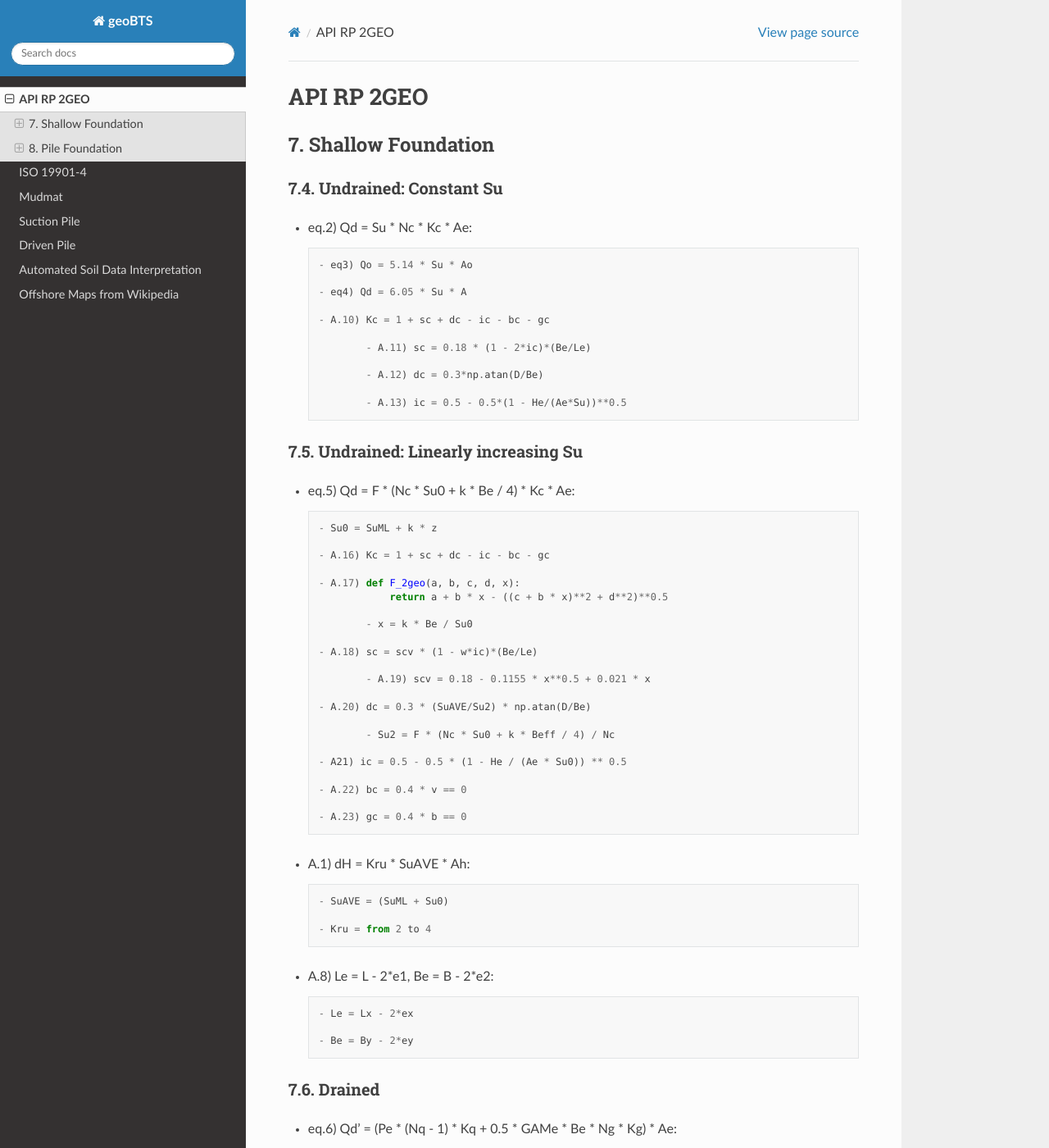
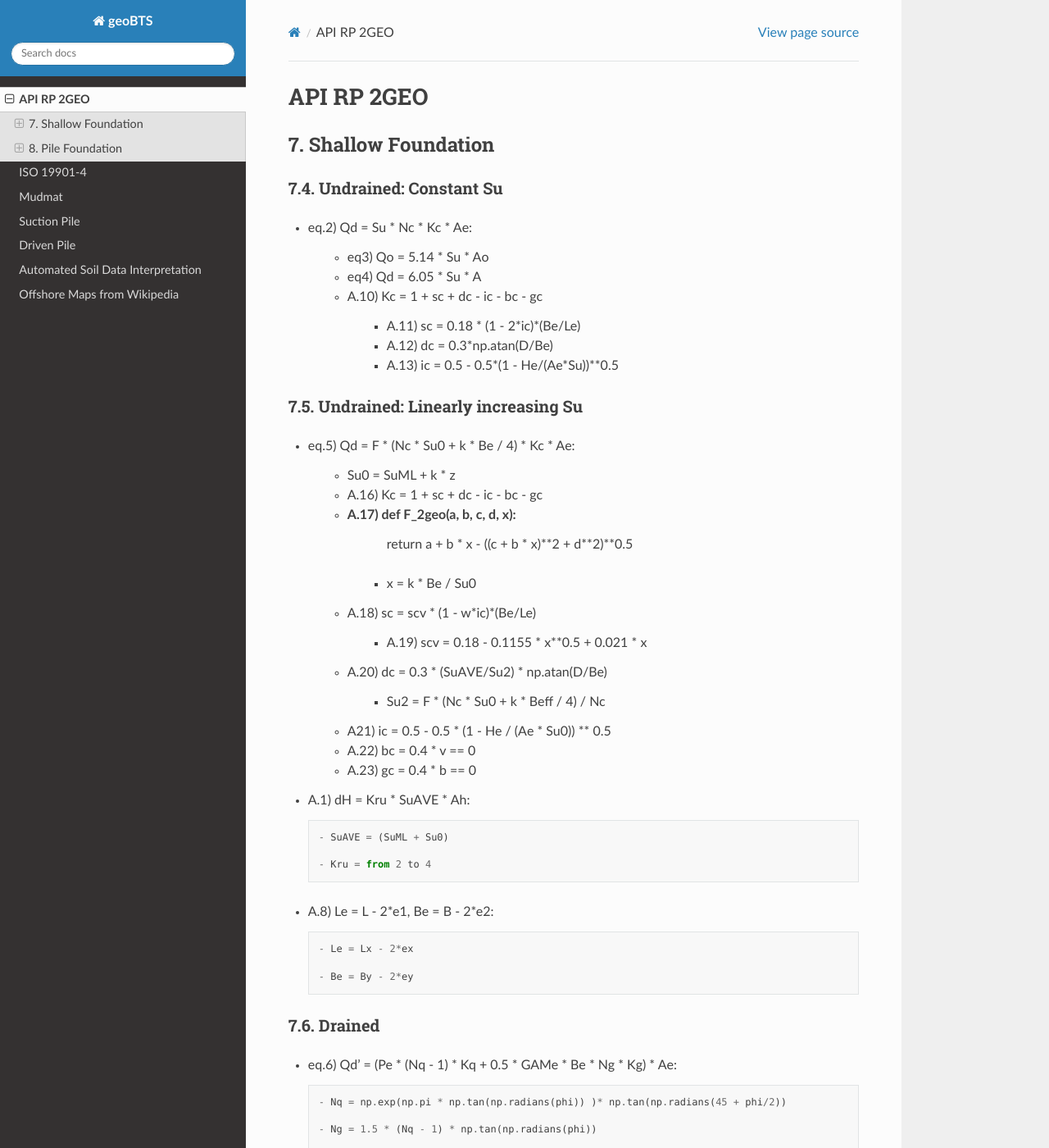
Before and after one commit to jungsohn/geoBTS, a Sphinx documentation site: the page built from docs/source/API_2GEO.rst, in a window 1280 px wide and 1400 px high. Shown: the whole window at 82% size. Built offline with Sphinx 7.4.7 and the Read the Docs theme 3.1.0, drawn with Linux system fonts in a browser that asks for light colours.

Commit message:
Update API_2GEO.rst

```diff
--- a/docs/source/API_2GEO.rst
+++ b/docs/source/API_2GEO.rst
@@ -8,7 +8,7 @@ API RP 2GEO
 .................
 
 
-- eq.2) Qd = Su * Nc * Kc * Ae::
+- eq.2) Qd = Su * Nc * Kc * Ae:
 
         - eq3) Qo = 5.14 * Su * Ao
 
@@ -25,7 +25,7 @@ API RP 2GEO
 7.5. Undrained: Linearly increasing Su
 ............................
 
-- eq.5) Qd = F * (Nc * Su0 + k * Be / 4) * Kc * Ae::
+- eq.5) Qd = F * (Nc * Su0 + k * Be / 4) * Kc * Ae:
 
         - Su0 = SuML + k * z
 
```
